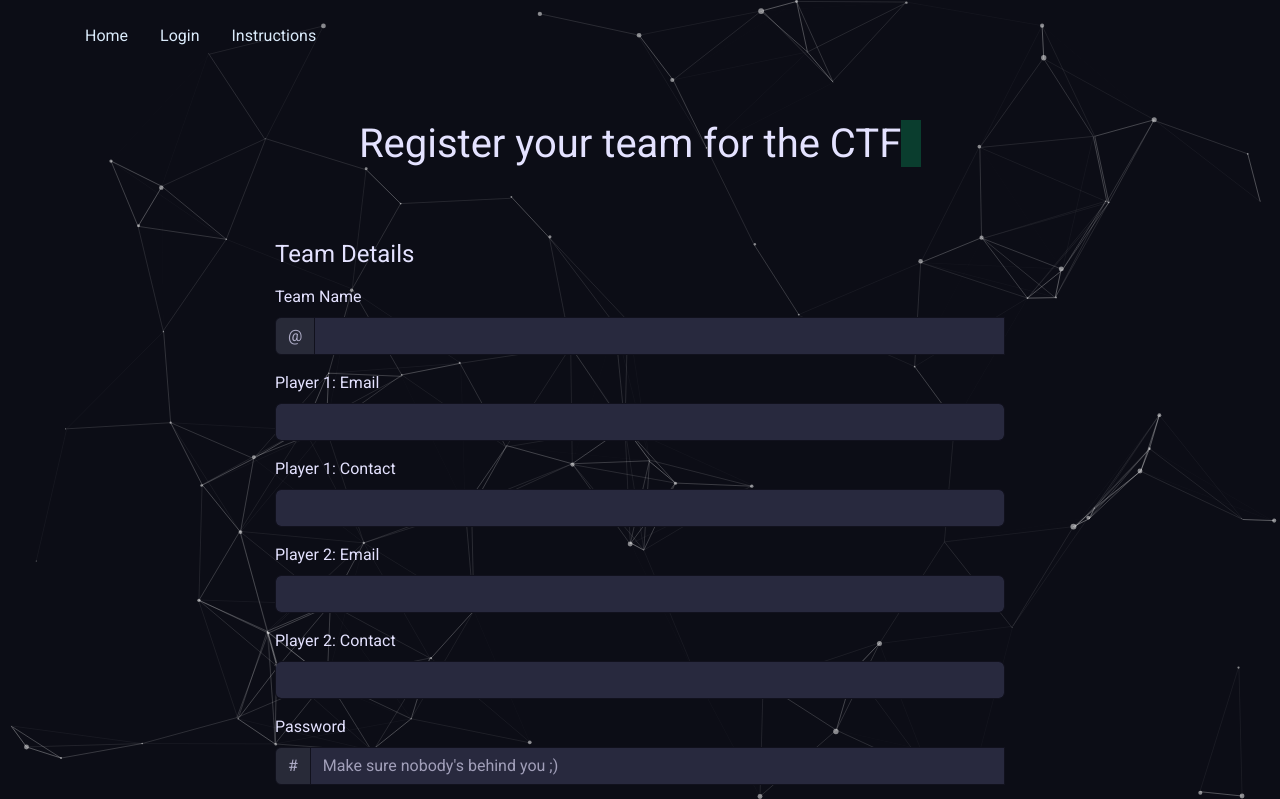
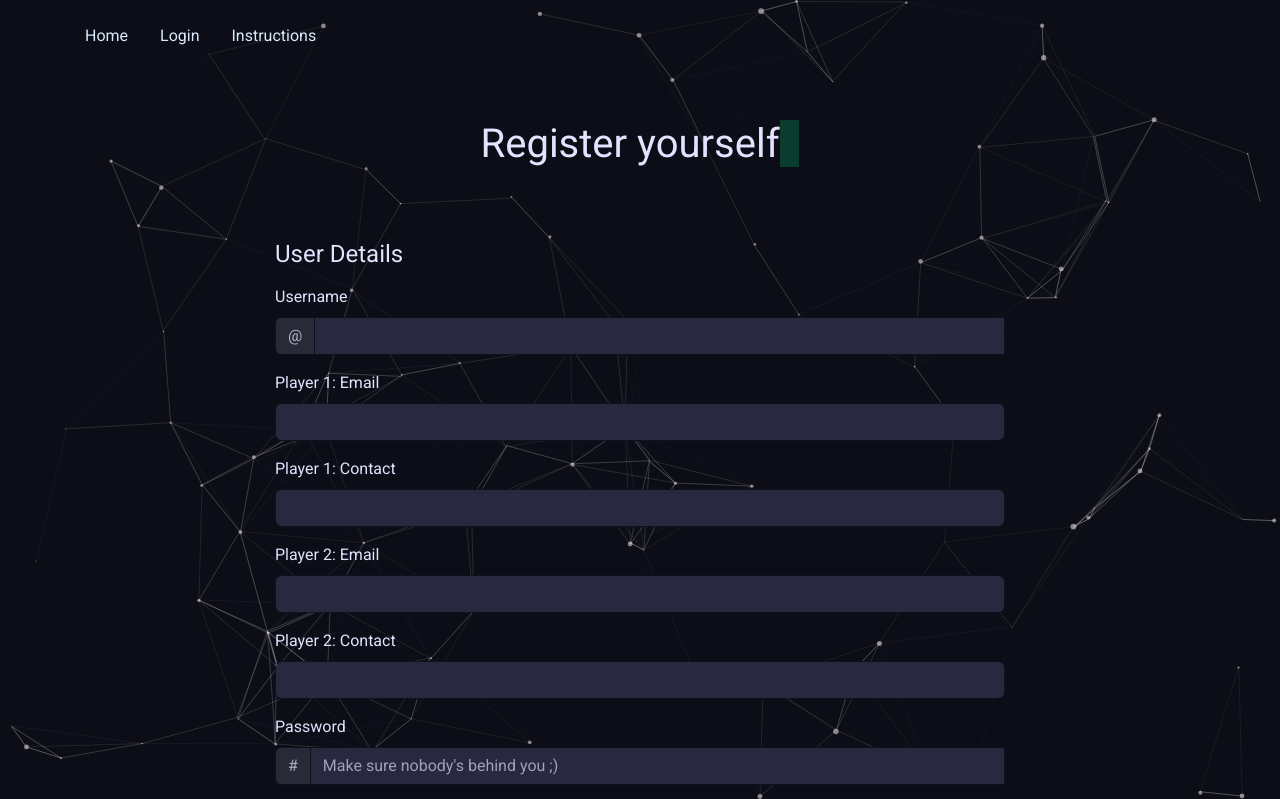
Before and after one commit to chaitanyarahalkar/Cyberfort-CTF-Website, a Django app: page /register/ in a window 1280 px wide. Shown: the top 799 px of the page. Run offline with Django 3.2, Linux system fonts and the light colour scheme; data that the repository does not hold is empty; some libraries are stand-ins or nearby versions; some web fonts are replaced.

Commit message:
Migration to Altair

```diff
--- a/app/templates/app/index.html
+++ b/app/templates/app/index.html
@@ -5,7 +5,7 @@
     <!-- Required meta tags -->
     <meta charset="utf-8">
     <meta name="viewport" content="width=device-width, initial-scale=1, shrink-to-fit=no">
-    <title>PICT - CTF</title>
+    <title>Altair CTF</title>
 
     <link rel="stylesheet" href="https://use.fontawesome.com/releases/v5.6.3/css/all.css" integrity="sha384-UHRtZLI+pbxtHCWp1t77Bi1L4ZtiqrqD80Kn4Z8NTSRyMA2Fd33n5dQ8lWUE00s/" crossorigin="anonymous">
 
@@ -43,7 +43,7 @@
       <div class="container">
           <div class="row">
             <div class="col-xl-6">
-              <h1 class="display-3">Lakshya CTF<span class="vim-caret">͏͏&nbsp;</span></h1>
+              <h1 class="display-3">Altair CTF<span class="vim-caret">͏͏&nbsp;</span></h1>
               <div class="lead mb-3 text-mono text-success">Welcome hackers! Prove to the world that a computer genius with a laptop is not a nerd sitting in the corner of an untidy room but a fun loving work of brilliance!
                 <br>
                 <br>
--- a/app/templates/app/quests-round1.html
+++ b/app/templates/app/quests-round1.html
@@ -5,7 +5,7 @@
       <!-- Required meta tags -->
       <meta charset="utf-8">
       <meta name="viewport" content="width=device-width, initial-scale=1, shrink-to-fit=no">
-      <title>Lakshya - Challenge Zone</title>
+      <title>Altair CTF - Challenge Zone</title>
       <link rel="stylesheet" href="https://use.fontawesome.com/releases/v5.6.3/css/all.css" integrity="sha384-UHRtZLI+pbxtHCWp1t77Bi1L4ZtiqrqD80Kn4Z8NTSRyMA2Fd33n5dQ8lWUE00s/" crossorigin="anonymous">
       <link rel="stylesheet" href="{% static 'app/css/bootstrap4-neon-glow.min.css' %}">
       <link rel="stylesheet" href="{% static 'app/css/main.css' %}">
--- a/app/templates/app/registration.html
+++ b/app/templates/app/registration.html
@@ -5,7 +5,7 @@
       <!-- Required meta tags -->
       <meta charset="utf-8">
       <meta name="viewport" content="width=device-width, initial-scale=1, shrink-to-fit=no">
-      <title>Capture The Flag - Register</title>
+      <title>Altair - Capture The Flag - Register</title>
       <link rel="stylesheet" href="https://use.fontawesome.com/releases/v5.6.3/css/all.css" integrity="sha384-UHRtZLI+pbxtHCWp1t77Bi1L4ZtiqrqD80Kn4Z8NTSRyMA2Fd33n5dQ8lWUE00s/" crossorigin="anonymous">
       <link rel="stylesheet" href="{% static 'app/css/bootstrap4-neon-glow.min.css'%}">
       <link rel="stylesheet" href="{% static 'app/css/main.css'%}">
@@ -34,10 +34,10 @@
          </div>
       </div>
       <div class="container py-5 mb5">
-         <h1 class="mb-5" style="text-align: center">Register your team for the CTF<span class="vim-caret">&nbsp;&nbsp;</span></h1>
+         <h1 class="mb-5" style="text-align: center">Register yourself<span class="vim-caret">&nbsp;&nbsp;</span></h1>
          <div class="row py-4">
             <div class="col-md-8 order-md-2">
-               <h4 class="mb-3">Team Details</h4>
+               <h4 class="mb-3">User Details</h4>
                <form class="needs-validation" novalidate  method="POST" action='/register/'>
                   {% csrf_token %}
                   {% for message in messages %}
@@ -49,14 +49,14 @@
                   </div>
                   {% endfor %}
                   <div class="mb-3">
-                     <label for="teamname">Team Name</label>
+                     <label for="teamname">Username</label>
                      <div class="input-group">
                         <div class="input-group-prepend">
                            <span class="input-group-text">@</span>
                         </div>
                         <input type="text" class="form-control" id="teamname" name="teamname" required>
                         <div class="invalid-feedback" style="width: 100%;">
-                           Your teamname is required.
+                           Your username is required.
                         </div>
                      </div>
                   </div>
```
